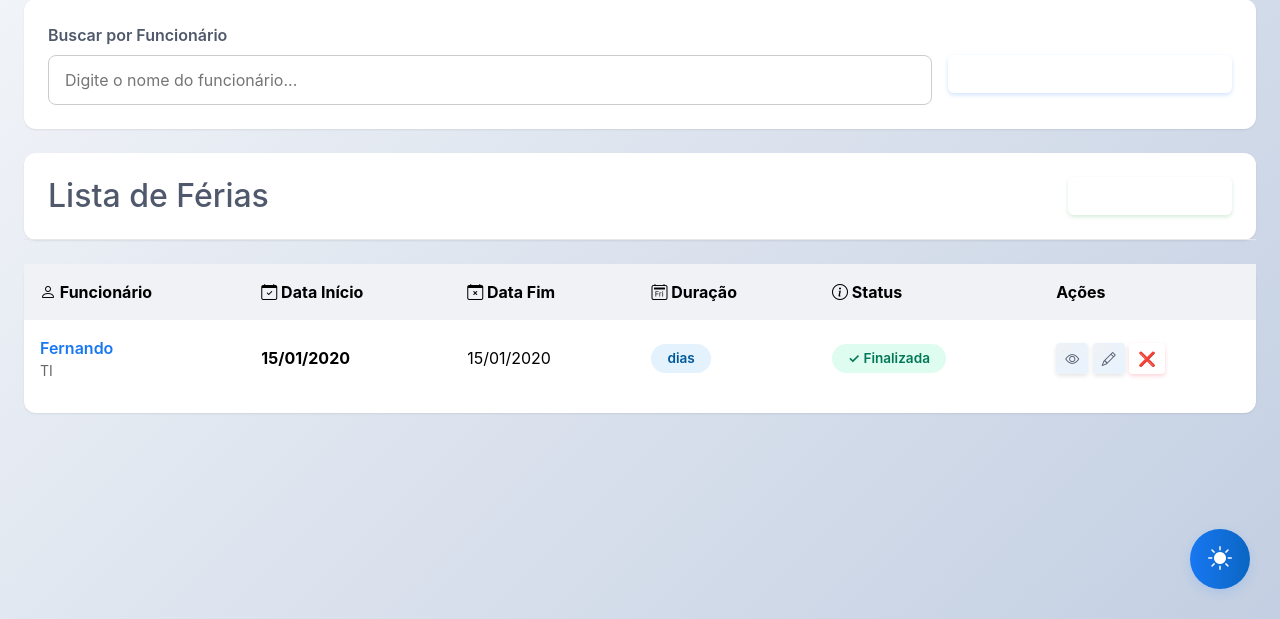
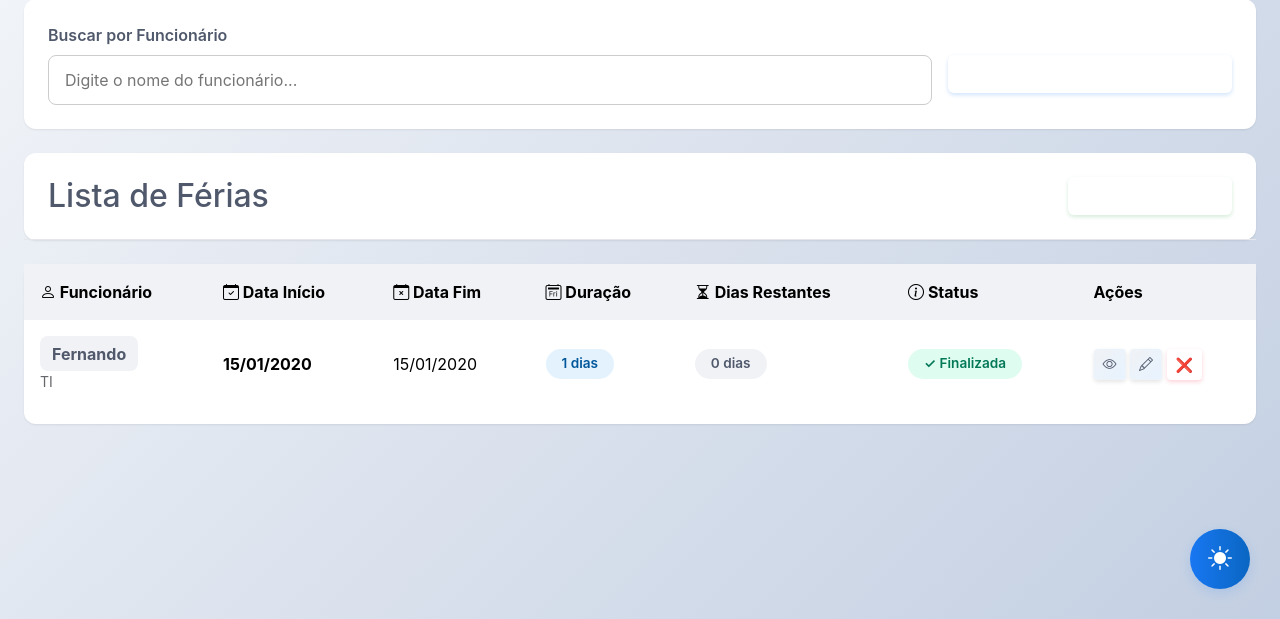
Before and after one commit to fnando1/Projeto-Python---Web-App-Recursos---Humanos, a Django app: page /ferias/ in a window 1280 px wide. Shown: the part 181-800 px from the top of the page. Run offline with Django 5.2, Linux system fonts and the light colour scheme; data comes from the database, SQL or seed files in the repository; tables that the repository leaves empty hold one stand-in row (values such as "Sample post").

Commit message:
Mostra dias restantes de férias e destaca nome do funcionário com fundo cinza

```diff
--- a/core/models.py
+++ b/core/models.py
@@ -109,5 +109,13 @@
     def dias_ferias(self):
         return (self.data_fim - self.data_inicio).days + 1
 
+    def dias_restantes(self):
+        hoje = date.today()
+        if hoje < self.data_inicio:
+            return (self.data_inicio - hoje).days
+        if hoje <= self.data_fim:
+            return (self.data_fim - hoje).days + 1
+        return 0
+
     def __str__(self):
         return f"Férias de {self.funcionario.nome}: {self.data_inicio} a {self.data_fim}"
--- a/core/templates/core/base.html
+++ b/core/templates/core/base.html
@@ -615,6 +615,15 @@
             border-bottom: none;
         }
 
+        .employee-name-badge {
+            background: var(--bg-table-header);
+            color: var(--text-primary);
+            border-radius: 0.5rem;
+            padding: 0.35rem 0.75rem;
+            display: inline-block;
+            font-weight: 700;
+        }
+
         /* PAGE TITLE */
         .page-title {
             color: var(--text-primary);
--- a/core/templates/core/ferias_list.html
+++ b/core/templates/core/ferias_list.html
@@ -44,16 +44,16 @@
                         <th><i class="bi bi-calendar-check"></i> Data Início</th>
                         <th><i class="bi bi-calendar-x"></i> Data Fim</th>
                         <th><i class="bi bi-calendar2-day"></i> Duração</th>
+                        <th><i class="bi bi-hourglass-split"></i> Dias Restantes</th>
                         <th><i class="bi bi-info-circle"></i> Status</th>
                         <th>Ações</th>
                     </tr>
                 </thead>
                 <tbody>
                     {% for ferias in ferias %}
-                    {% with dias=ferias.data_fim|add:ferias.data_inicio %}
                     <tr>
                         <td>
-                            <a href="{% url 'core:ferias_detail' ferias.pk %}" style="color: var(--text-blue); text-decoration: none; font-weight: 600;">
+                            <a href="{% url 'core:ferias_detail' ferias.pk %}" class="employee-name-badge" style="text-decoration: none;">
                                 {{ ferias.funcionario.nome }}
                             </a>
                             <small style="display: block;">
@@ -68,7 +68,12 @@
                         </td>
                         <td>
                             <span class="badge badge-fb badge-info-fb">
-                                {{ dias|add:1 }} dias
+                                {{ ferias.dias_ferias }} dias
+                            </span>
+                        </td>
+                        <td>
+                            <span class="badge badge-fb badge-secondary-fb">
+                                {{ ferias.dias_restantes }} dias
                             </span>
                         </td>
                         <td>
@@ -99,7 +104,6 @@
                             </a>
                         </td>
                     </tr>
-                    {% endwith %}
                     {% endfor %}
                 </tbody>
             </table>
```
